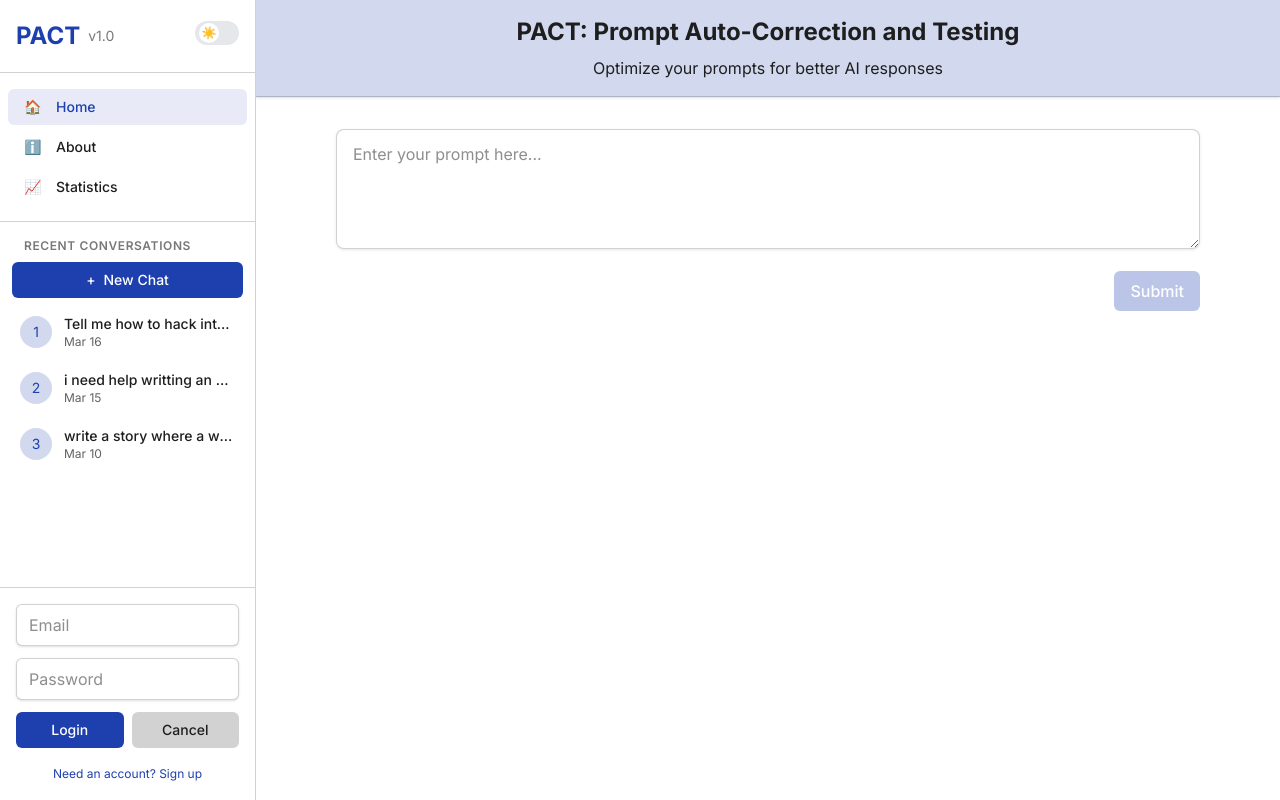
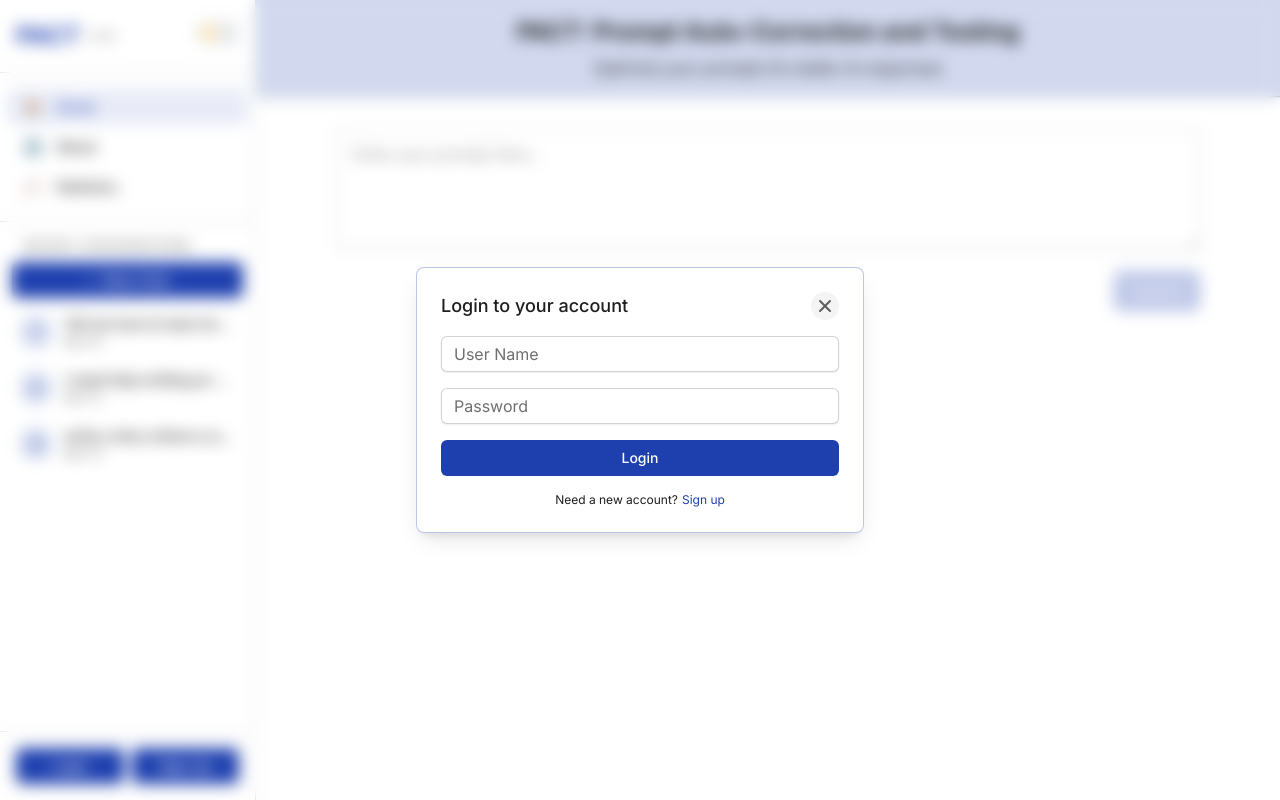
Before and after one commit to grittypuffy/pact-frontend, a Next.js app: page / in a window 1280 px wide. Both pictures are taken after a click on the button "Login". Built offline with nearby package versions, Linux system fonts and the light colour scheme.

Commit message:
[update] login page

```diff
--- a/package.json
+++ b/package.json
@@ -9,8 +9,13 @@
     "lint": "next lint"
   },
   "dependencies": {
+    "@emotion/react": "^11.14.0",
+    "@emotion/styled": "^11.14.0",
+    "@mui/joy": "^5.0.0-beta.51",
+    "@mui/material": "^6.4.8",
     "@radix-ui/react-tabs": "^1.1.3",
     "autoprefixer": "^10.4.21",
+    "axios": "^1.8.3",
     "chart.js": "^4.4.8",
     "class-variance-authority": "^0.7.1",
     "lucide-react": "^0.482.0",
--- a/src/components/layout/UserProfile.tsx
+++ b/src/components/layout/UserProfile.tsx
@@ -1,35 +1,100 @@
 'use client';
 
 import React, { useState } from 'react';
-import { useAuth } from '@/context/AuthContext';
+import axios from 'axios';
+import Input from '@mui/joy/Input';
+// import { useAuth } from '@/context/AuthContext';
+
+interface ModalProps {
+  isOpen: boolean;
+  onClose: () => void;
+  children: React.ReactNode;
+  title: string;
+}
+
+const Modal: React.FC<ModalProps> = ({ isOpen, onClose, children, title }) => {
+  return (
+    <div className={`fixed inset-0 z-50 flex items-center justify-center transition-opacity ${isOpen ? 'opacity-100 pointer-events-auto' : 'opacity-0 pointer-events-none'}`}>
+      {/* Blurred Backdrop */}
+      <div
+        className="absolute inset-0 backdrop-blur-sm bg-opacity-10 transition-opacity"
+        onClick={onClose} // Backdrop click closes modal
+      />
+
+      {/* Modal Content */}
+      <div
+        className="relative p-6 max-w-md w-full rounded-lg shadow-xl transform transition-all border-amber-50"
+        style={{
+          backgroundColor: "rgb(var(--background-rgb))",
+          color: "rgb(var(--foreground-rgb))",
+          borderColor: "rgba(var(--primary-color), 0.3)",
+          borderWidth: "1px",
+          boxShadow: "0 10px 25px -5px rgba(0, 0, 0, 0.1), 0 8px 10px -6px rgba(0, 0, 0, 0.1)"
+        }}
+        onClick={(e) => e.stopPropagation()} // Prevents backdrop click from closing modal
+      >
+        <div className="flex items-center justify-between mb-4">
+          <h3 className="text-lg font-medium" style={{ color: "rgb(var(--foreground-rgb))" }}>
+            {title}
+          </h3>
+          <button
+            onClick={onClose}
+            className="p-1 rounded-full hover:bg-opacity-10 transition-colors"
+            style={{
+              color: "rgba(var(--foreground-rgb), 0.7)",
+              backgroundColor: "rgba(var(--foreground-rgb), 0.05)"
+            }}
+          >
+            <svg xmlns="http://www.w3.org/2000/svg" className="h-5 w-5" viewBox="0 0 20 20" fill="currentColor">
+              <path fillRule="evenodd" d="M4.293 4.293a1 1 0 011.414 0L10 8.586l4.293-4.293a1 1 0 111.414 1.414L11.414 10l4.293 4.293a1 1 0 01-1.414 1.414L10 11.414l-4.293 4.293a1 1 0 01-1.414-1.414L8.586 10 4.293 5.707a1 1 0 010-1.414z" clipRule="evenodd" />
+            </svg>
+          </button>
+        </div>
+        {children}
+      </div>
+    </div>
+  );
+};
+
 
 const UserProfile = () => {
-  const { user, isAuthenticated, login, logout } = useAuth();
-  const [isLoginFormOpen, setIsLoginFormOpen] = useState(false);
-  const [isSignupFormOpen, setIsSignupFormOpen] = useState(false);
+  // const { user, isAuthenticated, login, logout } = useAuth();
+  const [isAuthenticated, setIsAuthenticated] = useState(false);
+  const [user, setUser] = useState({name: 'John Doe', email: ''});
+  const [isLoginModalOpen, setIsLoginModalOpen] = useState(false);
+  const [isSignupModalOpen, setIsSignupModalOpen] = useState(false);
   const [email, setEmail] = useState('');
+  const [username, setUsername] = useState('');
   const [password, setPassword] = useState('');
   const [name, setName] = useState('');
   const [confirmPassword, setConfirmPassword] = useState('');
+  const [error] = useState(null);
 
-  const handleLogin = async (e: React.FormEvent) => {
+
+  const handleLogin = async (e: React.FormEvent<HTMLFormElement>) => {
     e.preventDefault();
     try {
-      await login(email, password);
-      setIsLoginFormOpen(false);
+      // await login(email, password);
+      setIsAuthenticated(true);
+      setUser({email, name});
+      setIsLoginModalOpen(false);
       resetForm();
     } catch (error) {
       console.error('Login failed:', error);
     }
   };
 
-  const handleSignup = async (e: React.FormEvent) => {
+  // In your handleSignup function, there's a potential issue
+  const handleSignup = async (e: React.FormEvent<HTMLFormElement>) => {
     e.preventDefault();
     try {
-      // In a real app, you would implement signup logic here
-      // For demo purposes, we'll just call login after signup
-      await login(email, password);
-      setIsSignupFormOpen(false);
+      // This API call is being made when the form is submitted, not on each input change
+      const res = await axios.get(`${process.env.NEXT_PUBLIC_BACKEND_URL}/api/v1/auth/${username}`);
+      console.log(res.data);
+
+      setIsAuthenticated(true);
+      setUser({ name, email });
+      setIsSignupModalOpen(false);
       resetForm();
     } catch (error) {
       console.error('Signup failed:', error);
@@ -44,18 +109,200 @@ const UserProfile = () => {
   };
 
   const handleLogout = () => {
-    logout();
+    // logout();
   };
 
-  const toggleLoginForm = () => {
-    setIsLoginFormOpen(!isLoginFormOpen);
-    setIsSignupFormOpen(false);
+  const openLoginModal = () => {
+    setIsLoginModalOpen(true);
+    setIsSignupModalOpen(false);
   };
 
-  const toggleSignupForm = () => {
-    setIsSignupFormOpen(!isSignupFormOpen);
-    setIsLoginFormOpen(false);
+  const openSignupModal = () => {
+    setIsSignupModalOpen(true);
+    setIsLoginModalOpen(false);
   };
+
+  const closeLoginModal = () => {
+    setIsLoginModalOpen(false);
+    resetForm();
+  };
+
+  const closeSignupModal = () => {
+    setIsSignupModalOpen(false);
+    resetForm();
+  };
+
+  // Login Form Component
+  const LoginForm = () => (
+    <form onSubmit={handleLogin} className="space-y-4">
+       <div>
+          <Input
+            type="text"
+            placeholder="User Name"
+            value={username}
+            onChange={(e) => setUsername(e.target.value)}
+            className="w-full"
+            sx={{
+              backgroundColor: "rgb(var(--background-rgb))",
+              borderColor: "rgba(var(--foreground-rgb), 0.2)",
+              color: "rgb(var(--foreground-rgb))",
+            }}
+            required
+          />
+        </div>
+      <div>
+        <Input
+          type="password"
+          placeholder="Password"
+          value={password}
+          onChange={(e) => setPassword(e.target.value)}
+          className="w-full"
+          sx={{
+            backgroundColor: "rgb(var(--background-rgb))",
+            borderColor: "rgba(var(--foreground-rgb), 0.2)",
+            color: "rgb(var(--foreground-rgb))",
+          }}
+          required
+        />
+      </div>
+      <div className="flex space-x-2">
+        <button
+          type="submit"
+          className="flex-1 px-3 py-2 text-sm font-medium rounded-md transition-colors hover:bg-opacity-90"
+          style={{
+            background: 'rgba(var(--primary-color))',
+            color: "var(--button-text-color, #fff)",
+          }}
+        >
+          Login
+        </button>
+      </div>
+      <div className="text-center mt-2 flex flex-row items-center justify-center">
+        <div className='text-xs'>
+          Need a new account?
+        </div>
+        <button
+          type="button"
+          onClick={openSignupModal}
+          className="text-xs ml-1 hover:cursor-pointer"
+          style={{
+            color: "rgb(var(--primary-color))",
+          }}
+        >
+          Sign up
+        </button>
+      </div>
+    </form>
+  );
+
+  // Signup Form Component
+  const SignupForm = () => (
+    <form onSubmit={handleSignup} className="space-y-4">
+      <div>
+        <Input
+          type="text"
+          placeholder="Full Name"
+          value={name}
+          onChange={(e) => setName(e.target.value)}
+          className="w-full"
+          sx={{
+            backgroundColor: "rgb(var(--background-rgb))",
+            borderColor: "rgba(var(--foreground-rgb), 0.2)",
+            color: "rgb(var(--foreground-rgb))",
+          }}
+          required
+        />
+      </div>
+      <div>
+        <Input
+          type="text"
+          placeholder="User Name"
+          value={username}
+          onChange={(e) => setUsername(e.target.value)}
+          className="w-full"
+          sx={{
+            backgroundColor: "rgb(var(--background-rgb))",
+            borderColor: "rgba(var(--foreground-rgb), 0.2)",
+            color: "rgb(var(--foreground-rgb))",
+          }}
+          required
+        />
+        {error && <p className="text-red-500 text-xs">{error}</p>}
+      </div>
+      <div>
+        <Input
+          type="email"
+          placeholder="Email"
+          value={email}
+          onChange={(e) => setEmail(e.target.value)}
+          className="w-full"
+          sx={{
+            backgroundColor: "rgb(var(--background-rgb))",
+            borderColor: "rgba(var(--foreground-rgb), 0.2)",
+            color: "rgb(var(--foreground-rgb))",
+          }}
+          required
+        />
+      </div>
+      <div>
+        <Input
+          type="password"
+          placeholder="Password"
+          value={password}
+          onChange={(e) => setPassword(e.target.value)}
+          className="w-full"
+          sx={{
+            backgroundColor: "rgb(var(--background-rgb))",
+            borderColor: "rgba(var(--foreground-rgb), 0.2)",
+            color: "rgb(var(--foreground-rgb))",
+          }}
+          required
+        />
+      </div>
+      <div>
+        <Input
+          type="password"
+          placeholder="Confirm Password"
+          value={confirmPassword}
+          onChange={(e) => setConfirmPassword(e.target.value)}
+          className="w-full"
+          sx={{
+            backgroundColor: "rgb(var(--background-rgb))",
+            borderColor: "rgba(var(--foreground-rgb), 0.2)",
+            color: "rgb(var(--foreground-rgb))",
+          }}
+          required
+        />
+      </div>
+      <div className="flex space-x-2">
+        <button
+          type="submit"
+          className="flex-1 px-3 py-2 text-sm font-medium rounded-md transition-colors"
+          style={{
+            background: 'rgba(var(--primary-color))',
+            color: "var(--button-text-color, #fff)",
+          }}
+        >
+          Sign Up
+        </button>
+      </div>
+      <div className="text-center mt-2 flex flex-row items-center justify-center">
+        <div className='text-xs'>
+          Already have an account?
+        </div>
+        <button
+          type="button"
+          onClick={openLoginModal}
+          className="text-xs ml-1 hover:cursor-pointer"
+          style={{
+            color: "rgb(var(--primary-color))",
+          }}
+        >
+          Log in
+        </button>
+      </div>
+    </form>
+  );
 
   if (isAuthenticated && user) {
     return (
@@ -104,176 +351,9 @@ const UserProfile = () => {
 
   return (
     <div>
-      {isLoginFormOpen ? (
-        <form onSubmit={handleLogin} className="space-y-3">
-          <div>
-            <input
-              type="email"
-              placeholder="Email"
-              value={email}
-              onChange={(e) => setEmail(e.target.value)}
-              className="w-full px-3 py-2 border rounded-md shadow-sm focus:outline-none focus:ring-2 transition-colors"
-              style={{
-                backgroundColor: "rgb(var(--background-rgb))",
-                borderColor: "rgba(var(--foreground-rgb), 0.2)",
-                color: "rgb(var(--foreground-rgb))",
-              }}
-              required
-            />
-          </div>
-          <div>
-            <input
-              type="password"
-              placeholder="Password"
-              value={password}
-              onChange={(e) => setPassword(e.target.value)}
-              className="w-full px-3 py-2 border rounded-md shadow-sm focus:outline-none focus:ring-2 transition-colors"
-              style={{
-                backgroundColor: "rgb(var(--background-rgb))",
-                borderColor: "rgba(var(--foreground-rgb), 0.2)",
-                color: "rgb(var(--foreground-rgb))",
-              }}
-              required
-            />
-          </div>
       <div className="flex space-x-2">
         <button
-              type="submit"
-              className="flex-1 px-3 py-2 text-sm font-medium rounded-md transition-colors"
-              style={{
-                background: 'rgba(var(--primary-color))',
-                color: "var(--button-text-color, #fff)",
-              }}
-            >
-              Login
-            </button>
-            <button
-              type="button"
-              onClick={toggleLoginForm}
-              className="flex-1 px-3 py-2 text-sm font-medium rounded-md transition-colors"
-              style={{
-                backgroundColor: "rgba(var(--foreground-rgb), 0.2)",
-                color: "rgb(var(--foreground-rgb))",
-              }}
-            >
-              Cancel
-            </button>
-          </div>
-          <div className="text-center mt-2">
-            <button
-              type="button"
-              onClick={toggleSignupForm}
-              className="text-xs"
-              style={{
-                color: "rgb(var(--primary-color))",
-              }}
-            >
-              Need an account? Sign up
-            </button>
-          </div>
-        </form>
-      ) : isSignupFormOpen ? (
-        <form onSubmit={handleSignup} className="space-y-3">
-          <div>
-            <input
-              type="text"
-              placeholder="Full Name"
-              value={name}
-              onChange={(e) => setName(e.target.value)}
-              className="w-full px-3 py-2 border rounded-md shadow-sm focus:outline-none focus:ring-2 transition-colors"
-              style={{
-                backgroundColor: "rgb(var(--background-rgb))",
-                borderColor: "rgba(var(--foreground-rgb), 0.2)",
-                color: "rgb(var(--foreground-rgb))",
-              }}
-              required
-            />
-          </div>
-          <div>
-            <input
-              type="email"
-              placeholder="Email"
-              value={email}
-              onChange={(e) => setEmail(e.target.value)}
-              className="w-full px-3 py-2 border rounded-md shadow-sm focus:outline-none focus:ring-2 transition-colors"
-              style={{
-                backgroundColor: "rgb(var(--background-rgb))",
-                borderColor: "rgba(var(--foreground-rgb), 0.2)",
-                color: "rgb(var(--foreground-rgb))",
-              }}
-              required
-            />
-          </div>
-          <div>
-            <input
-              type="password"
-              placeholder="Password"
-              value={password}
-              onChange={(e) => setPassword(e.target.value)}
-              className="w-full px-3 py-2 border rounded-md shadow-sm focus:outline-none focus:ring-2 transition-colors"
-              style={{
-                backgroundColor: "rgb(var(--background-rgb))",
-                borderColor: "rgba(var(--foreground-rgb), 0.2)",
-                color: "rgb(var(--foreground-rgb))",
-              }}
-              required
-            />
-          </div>
-          <div>
-            <input
-              type="password"
-              placeholder="Confirm Password"
-              value={confirmPassword}
-              onChange={(e) => setConfirmPassword(e.target.value)}
-              className="w-full px-3 py-2 border rounded-md shadow-sm focus:outline-none focus:ring-2 transition-colors"
-              style={{
-                backgroundColor: "rgb(var(--background-rgb))",
-                borderColor: "rgba(var(--foreground-rgb), 0.2)",
-                color: "rgb(var(--foreground-rgb))",
-              }}
-              required
-            />
-          </div>
-          <div className="flex space-x-2">
-            <button
-              type="submit"
-              className="flex-1 px-3 py-2 text-sm font-medium rounded-md transition-colors"
-              style={{
-                background: 'rgba(var(--primary-color))',
-                color: "var(--button-text-color, #fff)",
-              }}
-            >
-              Sign Up
-            </button>
-            <button
-              type="button"
-              onClick={toggleSignupForm}
-              className="flex-1 px-3 py-2 text-sm font-medium rounded-md transition-colors"
-              style={{
-                backgroundColor: "rgba(var(--foreground-rgb), 0.2)",
-                color: "rgb(var(--foreground-rgb))",
-              }}
-            >
-              Cancel
-            </button>
-          </div>
-          <div className="text-center mt-2">
-            <button
-              type="button"
-              onClick={toggleLoginForm}
-              className="text-xs"
-              style={{
-                color: "rgb(var(--primary-color))",
-              }}
-            >
-              Already have an account? Log in
-            </button>
-          </div>
-        </form>
-      ) : (
-        <div className="flex space-x-2">
-          <button
-            onClick={toggleLoginForm}
+          onClick={openLoginModal}
           className="flex-1 items-center px-4 py-2 text-sm font-medium rounded-md transition-colors"
           style={{
             background: 'rgba(var(--primary-color))',
@@ -283,7 +363,7 @@ const UserProfile = () => {
           Login
         </button>
         <button
-            onClick={toggleSignupForm}
+          onClick={openSignupModal}
           className="flex-1 items-center px-4 py-2 text-sm font-medium rounded-md transition-colors"
           style={{
             background: 'rgba(var(--primary-color))',
@@ -293,7 +373,24 @@ const UserProfile = () => {
           Sign Up
         </button>
       </div>
-      )}
+
+      {/* Login Modal */}
+      <Modal
+        isOpen={isLoginModalOpen}
+        onClose={closeLoginModal}
+        title="Login to your account"
+      >
+        <LoginForm />
+      </Modal>
+
+      {/* Signup Modal */}
+      <Modal
+        isOpen={isSignupModalOpen}
+        onClose={closeSignupModal}
+        title="Create an account"
+      >
+        <SignupForm />
+      </Modal>
     </div>
   );
 };
```
Also changed, not shown: 1 other file (tests, documents, lock files or other folders). Lines whose indentation alone changed are shown as unchanged.
